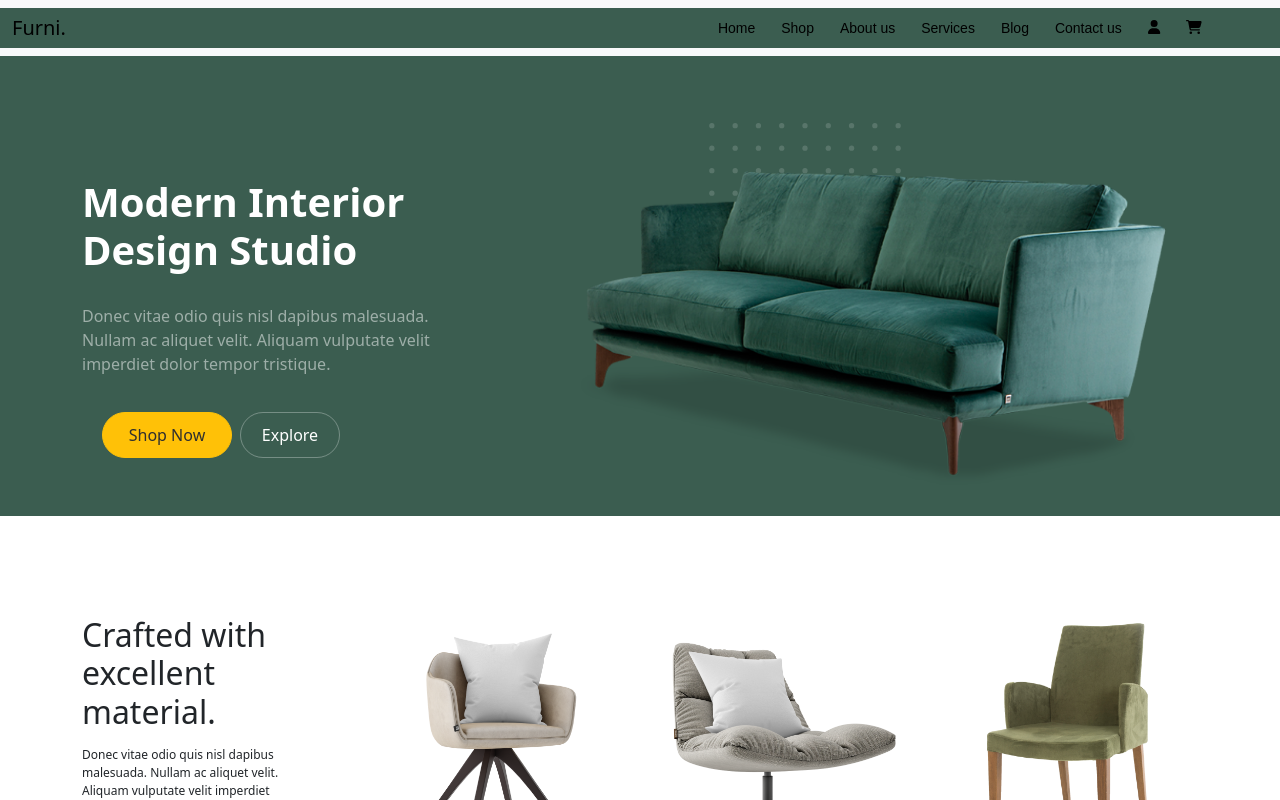
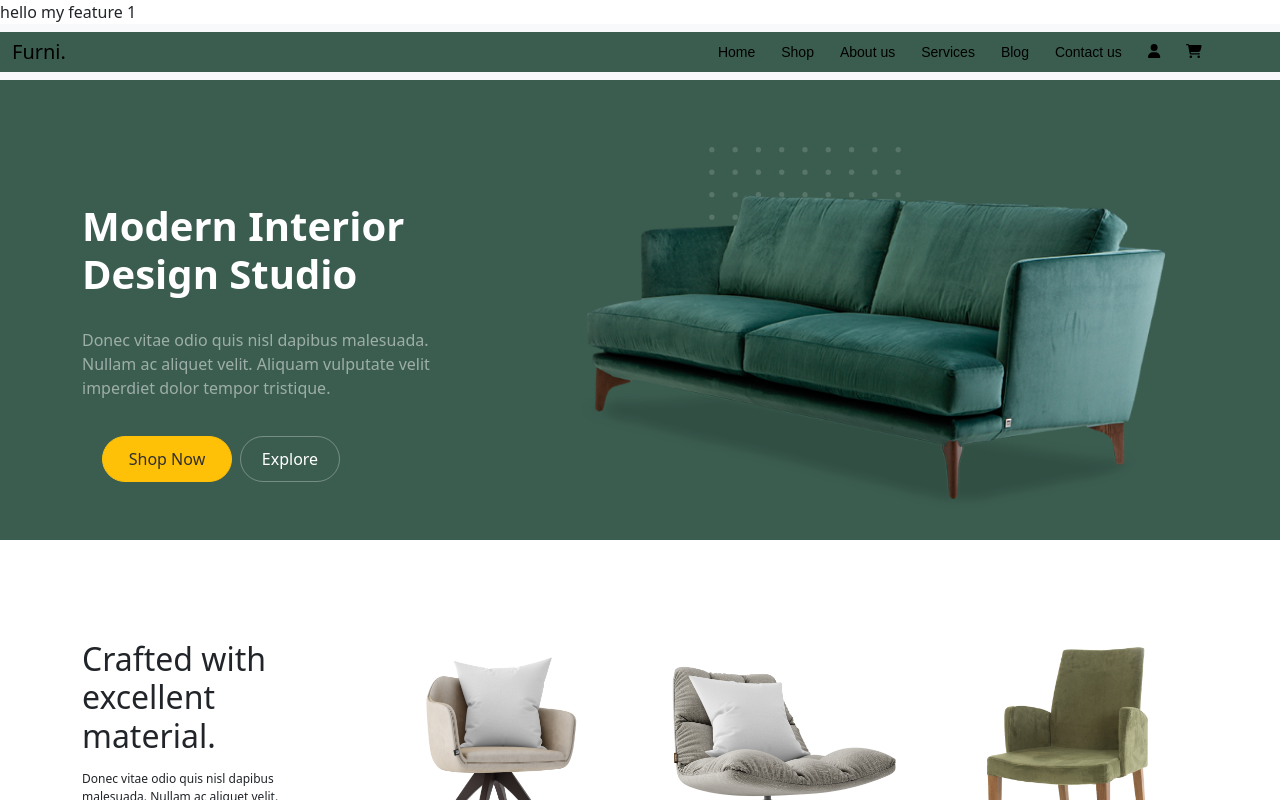
Before and after one commit to zainaliarain/FurniReactProject, a React (Create React App) app: page / in a window 1280 px wide. Shown: the top 800 px of the page. Built offline with nearby package versions, Linux system fonts and the light colour scheme.

Commit message:
feature 1 , hello

```diff
--- a/src/component/Nav.jsx
+++ b/src/component/Nav.jsx
@@ -18,6 +18,7 @@ function Nav() {
 
   return (
     <div>
+      <div> hello my feature 1 </div>
       <nav className="navbar navbar-expand-lg bg-body-tertiary">
         <div
           className="container-fluid"
```
